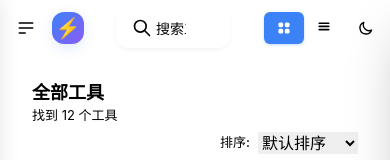
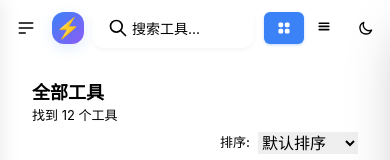
Before and after one commit to liujunxiang0076/liu-tools-front, a Vue app: page / in a window 390 px wide. Shown: the top 160 px of the page. Built offline with nearby package versions, Linux system fonts and the light colour scheme.

Commit message:
优化搜索框宽度设计 - 改善各屏幕尺寸下的用户体验

```diff
--- a/src/components/FavoritesModal.vue
+++ b/src/components/FavoritesModal.vue
@@ -409,12 +409,6 @@ watch(() => props.isOpen, (isOpen) => {
 })
 </script>
 
-<script lang="ts">
-export default {
-  name: 'FavoritesModal'
-}
-</script>
-
 <style scoped>
 /* 收藏项卡片样式 */
 .favorite-item-card {
--- a/src/components/TopNavBar.vue
+++ b/src/components/TopNavBar.vue
@@ -31,8 +31,8 @@
       </div>
     </div>
 
-    <!-- 中间搜索区域 - 最大宽度512px -->
-    <div class="navbar-center flex-1 max-w-[512px] mx-8">
+    <!-- 中间搜索区域 - 优化宽度分配 -->
+    <div class="navbar-center flex-1 max-w-2xl mx-4 lg:mx-6 xl:mx-8">
       <div class="form-control w-full">
         <div class="relative">
           <!-- 搜索图标在左侧内部，距离左边16像素 -->
--- a/src/styles/index.css
+++ b/src/styles/index.css
@@ -113,7 +113,7 @@ body {
 /* 搜索框样式 - 现代化设计优化 */
 .search-input {
   width: 100%;
-  max-width: 512px;
+  /* 移除固定最大宽度，使用容器的max-width控制 */
   height: 48px; /* 增大高度到48px，符合现代设计标准 */
   padding: 0 3.5rem 0 3rem; /* 左侧56px，右侧56px，为图标和按钮预留空间 */
   border: 1.5px solid hsl(var(--b3)); /* 增加边框宽度 */
@@ -960,6 +960,13 @@ body {
   .sidebar {
     width: 240px;
   }
+
+  /* 中等屏幕搜索框优化 */
+  .navbar-center {
+    max-width: 28rem; /* 448px */
+    margin-left: 1rem;
+    margin-right: 1rem;
+  }
 }
 
 @media (max-width: 768px) {
@@ -987,6 +994,13 @@ body {
   .sidebar.open {
     transform: translateX(0);
   }
+
+  /* 平板端搜索框宽度 */
+  .navbar-center {
+    max-width: 24rem; /* 384px */
+    margin-left: 0.75rem;
+    margin-right: 0.75rem;
+  }
 }
 
 @media (max-width: 640px) {
@@ -995,9 +1009,16 @@ body {
     gap: 1rem;
   }
 
+  /* 手机端搜索框充分利用空间 */
+  .navbar-center {
+    max-width: none; /* 移除最大宽度限制 */
+    margin-left: 0.5rem;
+    margin-right: 0.5rem;
+  }
+
   .search-input {
     font-size: 0.8125rem;
-    padding: 0.5rem 1.75rem 0.5rem 2.25rem;
+    padding: 0 1.75rem 0 2.25rem;
   }
 
   .search-suggestion-item {
```
